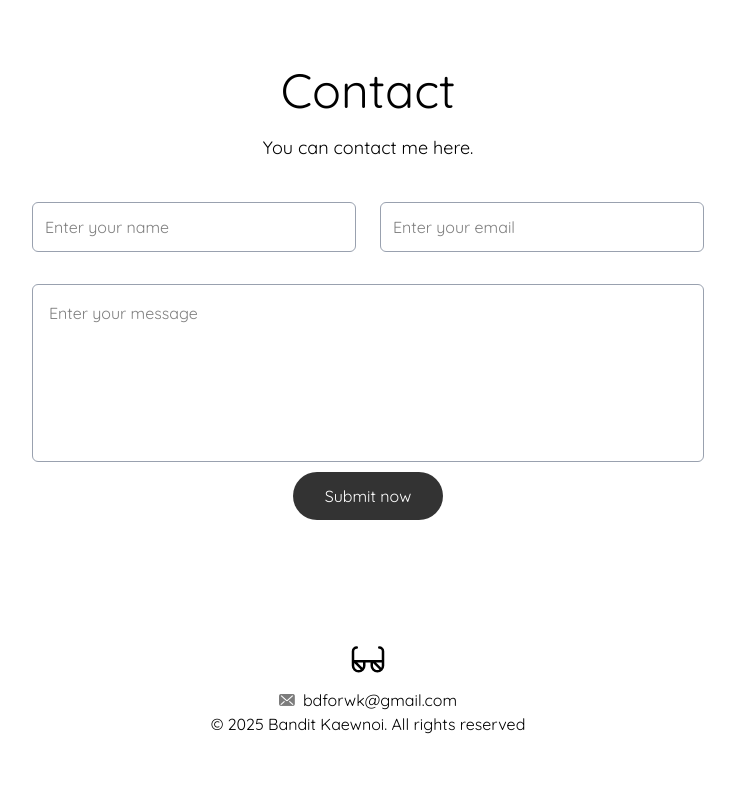
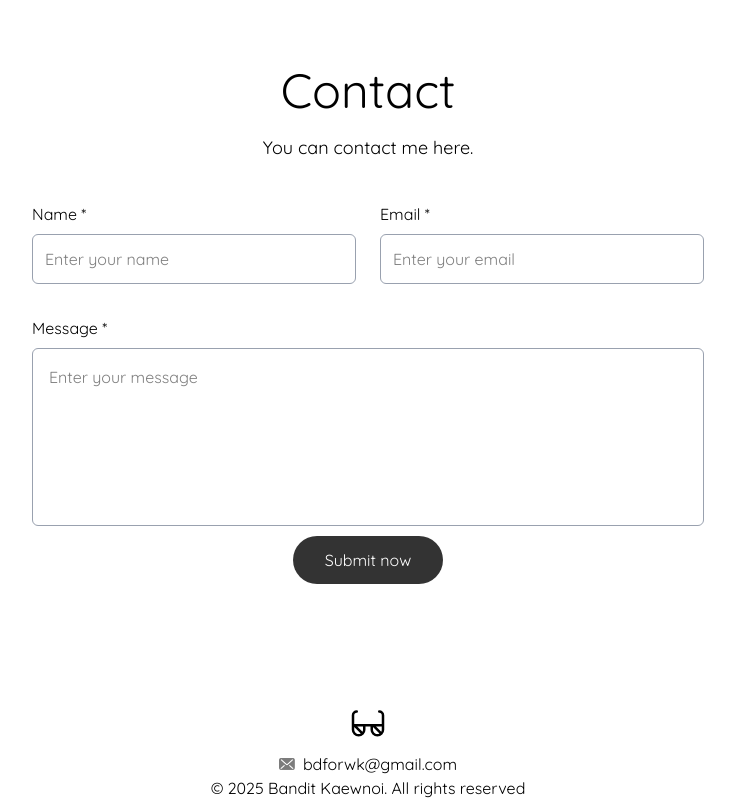
Before and after one commit to pramebt/Portfolio-BD, a Next.js app: page / in a window 1280 px wide. Shown: the part 2108-2908 px from the top of the page, without its empty margins (272-1007 px from the left). Before the commit the page ends 2844 px from the top, so only its background shows below. Built offline with nearby package versions, Linux system fonts and the light colour scheme.

Commit message:
edit cursor pointer when pointing input text

```diff
--- a/src/components/Contact.tsx
+++ b/src/components/Contact.tsx
@@ -89,11 +89,12 @@ const Contact = () => {
       <form onSubmit={onSubmit} className="max-w-2xl mx-auto">
         <div className="grid grid-cols-1 md:grid-cols-2 gap-6 mt-10 mb-8">
           <div className="relative">
+            <p>Name *</p>
             <input
               type="text"
               placeholder="Enter your name"
               name="name"
-              className={`flex-1 p-3 outline-none border-[0.5px] rounded-md bg-white w-full ${
+              className={`mt-2 flex-1 p-3 outline-none border-[0.5px] rounded-md bg-white w-full cursor-pointer ${
                 errors.name ? "border-red-500" : "border-gray-400"
               }`}
             />
@@ -103,11 +104,12 @@ const Contact = () => {
           </div>
 
           <div className="relative">
+            <p>Email *</p>
             <input
               type="email"
               placeholder="Enter your email"
               name="email"
-              className={`flex-1 p-3 outline-none border-[0.5px] rounded-md bg-white w-full ${
+              className={`mt-2 flex-1 p-3 outline-none border-[0.5px] rounded-md bg-white w-full cursor-pointer ${
                 errors.email ? "border-red-500" : "border-gray-400"
               }`}
             />
@@ -118,11 +120,12 @@ const Contact = () => {
         </div>
 
         <div className="relative">
+          <p>Message *</p>
           <textarea
             rows={6}
             placeholder="Enter your message"
             name="message"
-            className={`w-full p-4 outline-none border-[0.5px] rounded-md bg-white mb-1 resize-none ${
+            className={`mt-2 w-full p-4 outline-none border-[0.5px] rounded-md bg-white mb-1 resize-none cursor-pointer ${
               errors.message ? "border-red-500" : "border-gray-400"
             }`}
           ></textarea>
```
